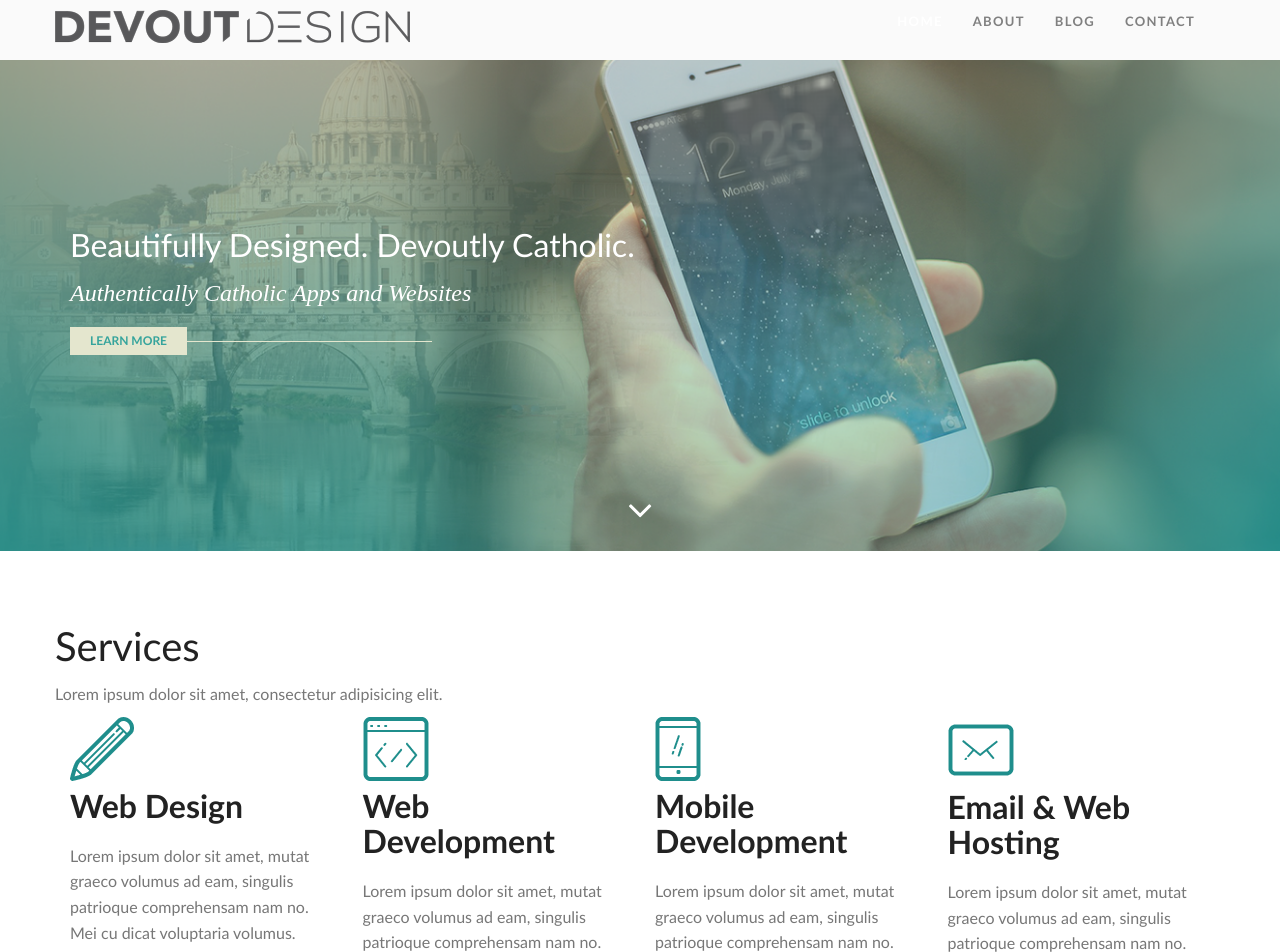
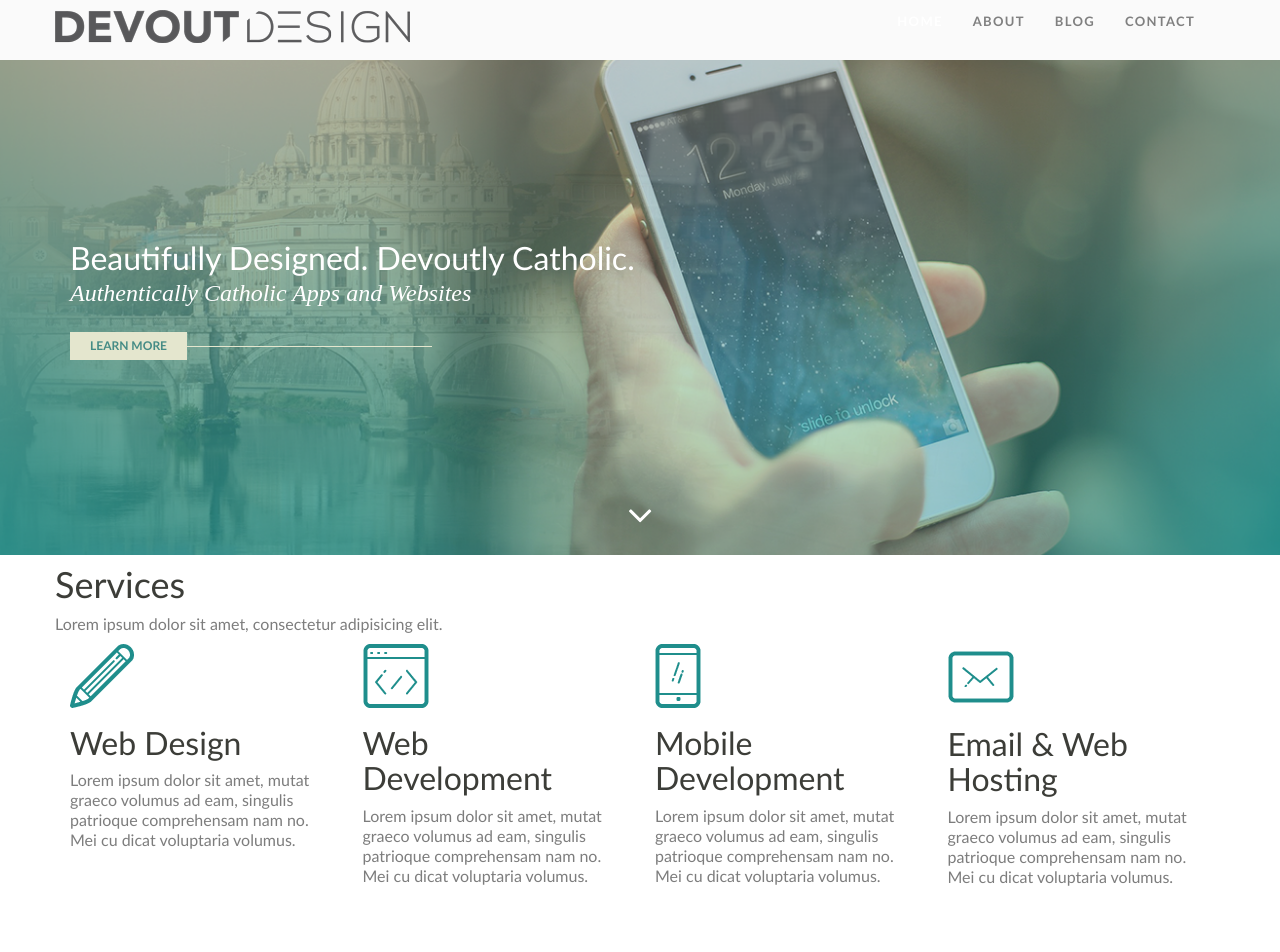
Before and after one commit to devoutdesign/devoutdesign.github.io, a Jekyll site: the page built from index.html, in a window 1280 px wide and 1400 px high. Shown: the top 952 px of the window. Built offline with Jekyll 4.4.1, drawn with Linux system fonts in a browser that asks for light colours; nearby versions of some CDN libraries.

Commit message:
Adjustments to base css and featured section

```diff
--- a/assets/_sass/base/_base.scss
+++ b/assets/_sass/base/_base.scss
@@ -1,12 +1,15 @@
-/*==========================================================================
-  General
-  ========================================================================== */
+// ==========================================================================
+//  General and Resets
+// ==========================================================================
+html {
+    font-size: 16px;
+}
+
 body {
-    color: #777;
-    background: #f7f7f7;
-    font-size: 16px;
-    line-height: 1.6em;
-    font-weight: 300;
+    color: $gray;
+    background: $white;
+    font-size: 1em;
+    line-height: 1.25;
     text-shadow: none;
 }
 
@@ -17,44 +20,33 @@ body {
 body, h1, h2, h3, h4, h5, h6, .h1, .h2, .h3, .h4, .h5, .h6 {
     font-family: $sans;
 }
+
 h1, h2, h3, h4, h5, h6 {
-    color:#222;
+    color: $dark-gray;
+    font-style: normal;
+    margin: 10px 0;
 }
 
-h1,h2,h3,h4,h5,h6 {
-    font-style: normal;
-    margin: 0 0 20px 0;
-}
-h1 { font-size: 40px; line-height: 30px; }
-h2 { font-size: 32px; }
-h3 { font-size: 24px; }
-h4 { font-size: 18px; }
-h5 { font-size: 16px; }
-.txt-light { font-weight: 300; }
-.txt-regular { font-weight: 400; }
-.txt-bold { font-weight: 700; }
-.txt-uppercase { text-transform: uppercase; }
+h1 { font-size: 2.25em; }
+h2 { font-size: 2em; }
+h3 { font-size: 1.875em; }
+h4 { font-size: 1.5em; }
+h5 { font-size: 1.75em; }
 
 blockquote {
-    font-family: Georgia, serif;
-}
-
-blockquote.bigquote {
-    border: none;
-    font-size: 48px;
-    font-weight: 700;
-    line-height: 1.1em;
+    font-family: $serif;
 }
 
 a {
-  color: #35A49C;
-}
-a:hover {
-  color: #79CDC0;
+  color: $teal;
 }
 
-.text-bold {
-    font-weight: 900;
+a:hover,
+a:focus,
+a:active {
+    color: lighten($teal, 10%);
+    text-decoration: none;
+    outline: none;
 }
 
 article,aside,details,figcaption,figure,footer,header,hgroup,menu,nav,section {
@@ -64,49 +56,12 @@ article,aside,details,figcaption,figure,footer,header,hgroup,menu,nav,section {
 
 small {
     font-size: 70%;
-    font-weight: 100;
-}
-
-a:hover {
-    text-decoration: none;
+    font-weight: 300;
 }
 
 :focus {
     outline: none;
 }
-
-.color-white.txt-shadow {
-    text-shadow: 1px 1px 0 rgba(0, 0, 0, 0.2);
-}
-
-.t-uppercase {
-    text-transform: uppercase;
-}
-
-
-section.section {
-    margin:0;
-    padding: 80px 0 30px 0;
-    background: #fff;
-
-}
-
-.bg-white {
-    background-color: #fff;
-}
-
-/* --- section heading --- */
-.section-header {
-    text-align: center;
-}
-.section-header h2.section-heading {
-    text-transform: uppercase;
-    font-weight: 600;
-    color: #228f8d;
-    padding-top: 20px;
-
-}
-
 
 
 /* ========================================
--- a/assets/_sass/featured/_featured.scss
+++ b/assets/_sass/featured/_featured.scss
@@ -14,19 +14,22 @@
 }
 
 .featured .slogan {
+    margin-bottom: 5px;
     color: $white;
-    font-size: 32px;
+    font-size: 2em;
 }
 
 .featured .slogansub {
+    margin-top: 0;
     color: $white;
     font-family: $serif;
-    font-size: 24px;
+    font-size: 1.5em;
     font-style: italic;
     font-weight: 300;
 }
 
 .btn-wrap {
+    margin-top: 25px;
     position: relative;
     z-index: 1;
 }
@@ -35,7 +38,7 @@
     background-color: $tan;
     text-transform: uppercase;
     font-weight: 700;
-    font-size: 12px;
+    font-size: .75em;
     border-radius: 0;
     color: $teal;
     &:after {
```
Also changed, not shown: assets/_sass/navigation/_navigation.scss (+3 -4 lines).
